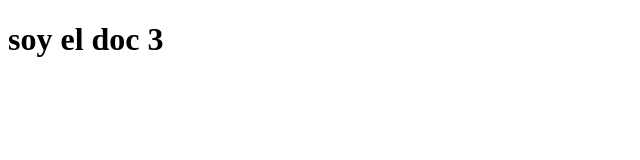
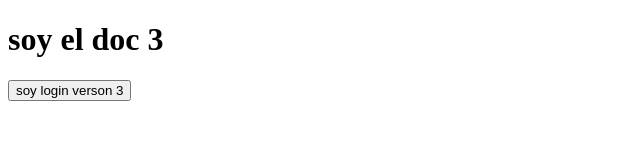
Before and after one commit to Alexcasanova10/nuevo-repositorio, a plain HTML site: page indextres.html in a window 1280 px wide. Shown: the whole page, without its empty margins (0-640 px from the left). Drawn offline with Linux system fonts and the light colour scheme.

Commit message:
git 3 login

```diff
--- a/indextres.html
+++ b/indextres.html
@@ -9,5 +9,8 @@
 
     <h1>soy el doc 3</h1>
 
+    <button>soy login verson 3</button>
+
+
 </body>
 </html>
```
